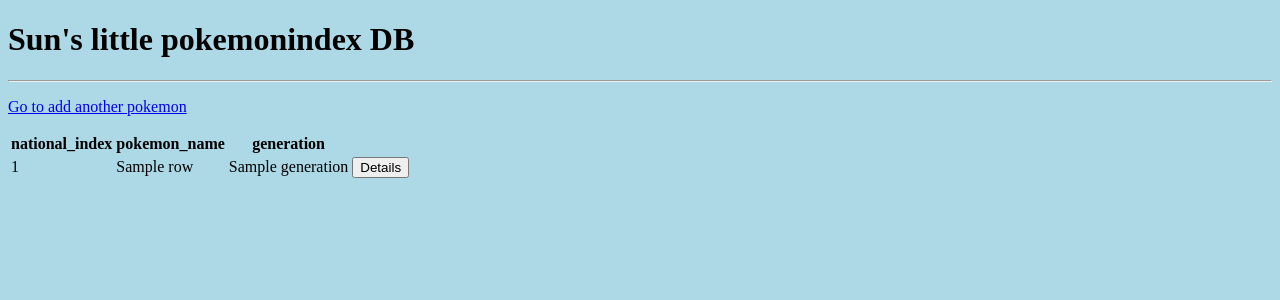
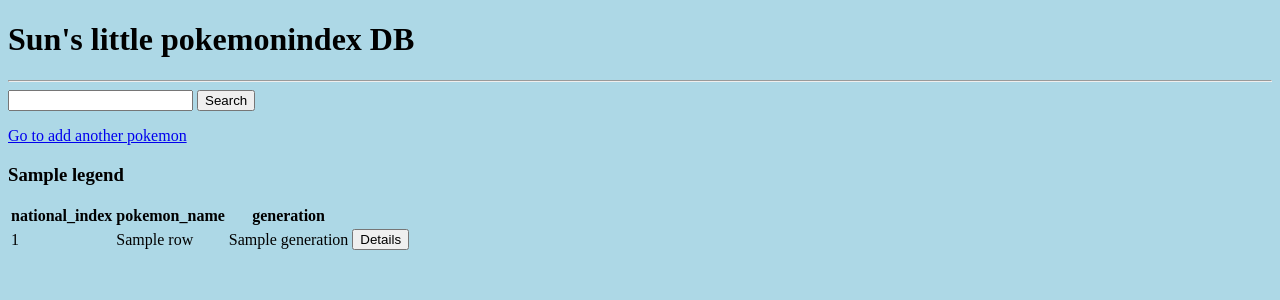
Before and after one commit to sun0108/homework4, a Flask app: template templates/index.html in a window 1280 px wide. Shown: the top 300 px of the page. Run offline with Flask 2, Linux system fonts and the light colour scheme; the template is opened without the code that fills it: most values are stand-ins (such as "Sample title", 1, 10 or a date in 2020).

Commit message:
Search function

```diff
--- a/app.py
+++ b/app.py
@@ -7,6 +7,7 @@ from flask_sqlalchemy import SQLAlchemy
 import pymysql
 import secrets
 import os
+from sqlalchemy import or_
 
 dbuser=os.environ.get('DBUSER')
 dbpass=os.environ.get('DBPASS')
@@ -40,7 +41,22 @@ class Pokemonindex(FlaskForm):
 @app.route('/')
 def index():
     all_pokemons=ysun95_pokemonindex.query.all()
-    return render_template('index.html',pokemontable=all_pokemons ,pageTitle='Sun\'s favourite pokemons')
+    return render_template('index.html',pokemontable=all_pokemons,pageTitle='Sun\'s favourite pokemons')
+
+
+
+@app.route('/search',methods=['GET','POST'])
+def search():
+        if request.method=="POST":
+            form=request.form
+            search_value=form['search_string']
+            search="%{}%".format(search_value)
+            results=ysun95_pokemonindex.query.filter(or_(ysun95_pokemonindex.pokemon_name.like(search),
+                                                          ysun95_pokemonindex.national_index.like(search),
+                                                          ysun95_pokemonindex.generation.like(search))).all()
+            return render_template('index.html',pokemontable=results,pageTitle="Sun's Pokemon index",legend="Search results")
+        else:
+            return redirect('/')
 
 @app.route('/pokemonindex',methods=['GET','POST'])
 def pokemonindex():
--- a/templates/index.html
+++ b/templates/index.html
@@ -3,7 +3,15 @@
 {% extends 'base.html' %}
 
 {% block body %}
+
+<form method="POST">
+    <input type="text" autfocus="autofocus" name="search_string" >
+    <input type="submit" formaction="/search" value="Search">
+</form>
+
+
 <p><a href="{{url_for('.pokemonindex')}}"> Go to add another pokemon </a></p>
+    <h3>{{legend}}</h3>
 {% if pokemontable %}
     <table>
         <thead>
```
